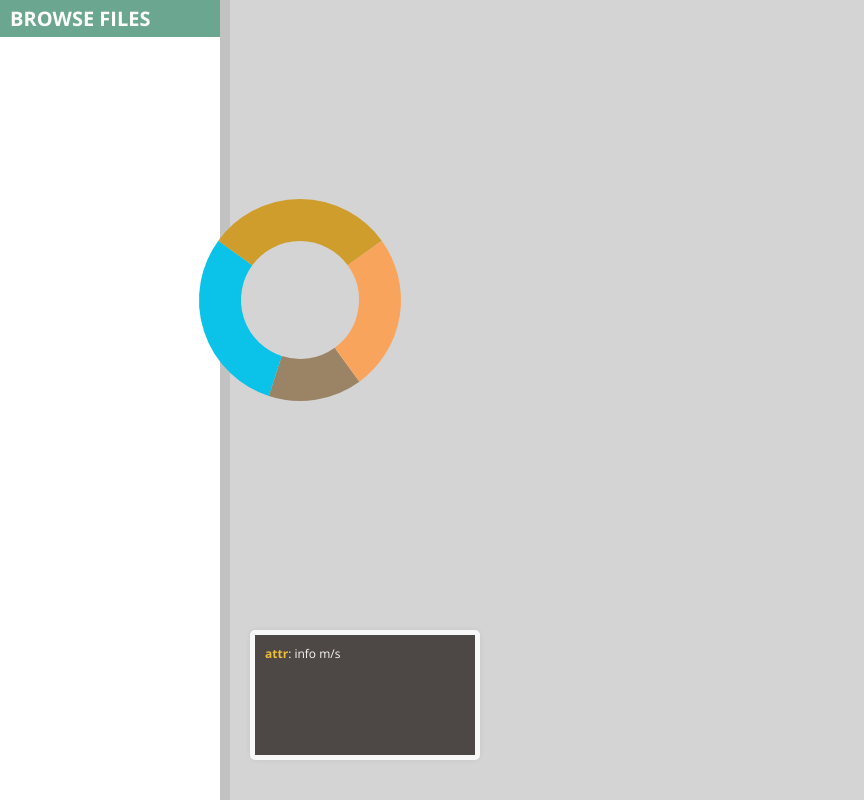
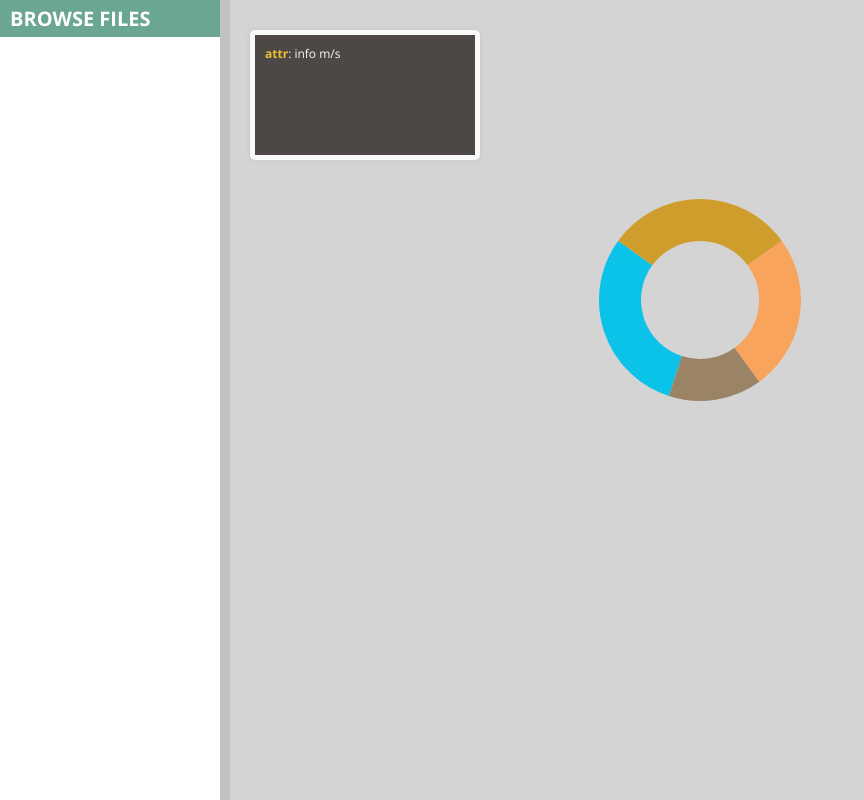
Before and after one commit to michelle/hackBox, a Flask app: page / in a window 1280 px wide. Shown: the whole page, without its empty margins (0-864 px from the left). Run offline with Flask 2, Linux system fonts and the light colour scheme; the visitor is signed in with stand-in values (Sample User, id 1); data that the repository does not hold is empty; some libraries are stand-ins or nearby versions.

Commit message:
some formatting

```diff
--- a/hackbox/static/bar.css
+++ b/hackbox/static/bar.css
@@ -18,14 +18,10 @@ body, html {
   border-right: 10px solid #c2c2c2;
 }
 
-#sidebar a {
-  text-decoration: none;
-  color: #21548c;
-}
-
 #sidebar h3:focus, .folder h3:focus {
   outline: none;
 }
+
 
 #sidebar h3, .folder h3 {
   font-size: 12px;
@@ -55,18 +51,28 @@ h1 {
 
 #details {
   opacity: 0.85;
+  position: fixed;
   border: 5px solid #fff;
   background-color: #362f2d;
   border-radius: 5px;
   width: 200px;
   height: 100px;
-  margin-left: 250px;
-  margin-top: 30px;
+  left: 250px;
+  top: 30px;
   color: #fff;
   padding: 10px;
-  position: relative;
   font-size: 12px;
   box-shadow: 0px 0px 5px #c3c3c3;
+}
+
+.directory {
+  cursor: pointer;
+  color: #21548c;
+
+}
+
+.file {
+
 }
 
 .selected {
@@ -85,3 +91,7 @@ h1 {
 #height {
 
 }
+
+#holder {
+  margin-left: 400px;
+}
```
